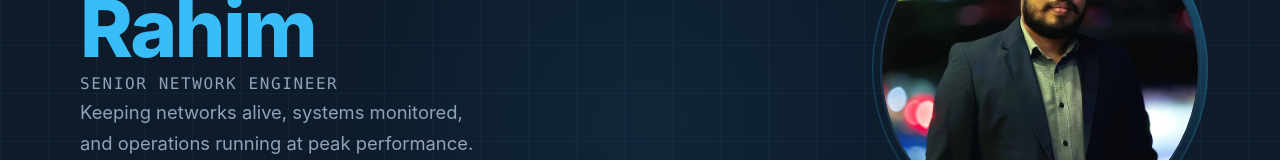
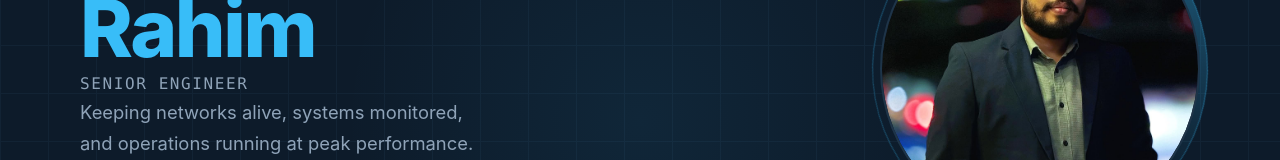
Before and after one commit to rahim161/portfolio, a plain HTML site: page index.html in a window 1280 px wide. Shown: the part 339-499 px from the top of the page. Drawn offline with Linux system fonts and the light colour scheme.

Commit message:
Update index.html

```diff
--- a/index.html
+++ b/index.html
@@ -3,9 +3,9 @@
 <head>
   <meta charset="UTF-8" />
   <meta name="viewport" content="width=device-width, initial-scale=1.0" />
-  <meta name="description" content="Md. Abdur Rahim — Senior Network Engineer specializing in system monitoring, troubleshooting, and operational support. Based in Dhaka, Bangladesh." />
+  <meta name="description" content="Md. Abdur Rahim — Senior Engineer specializing in system monitoring, troubleshooting, and operational support. Based in Dhaka, Bangladesh." />
   <meta name="keywords" content="network engineer, Dhaka, Bangladesh, Grafana, Nagios, ELK, system monitoring" />
-  <meta property="og:title" content="Md. Abdur Rahim — Senior Network Engineer" />
+  <meta property="og:title" content="Md. Abdur Rahim — Senior Engineer" />
   <meta property="og:description" content="Engineering professional specializing in network performance, monitoring, and operational support." />
   <title>Md. Abdur Rahim — Senior Network Engineer</title>
   <link rel="stylesheet" href="style.css" />
@@ -53,7 +53,7 @@
             Available for opportunities
           </div>
           <h1 class="hero-name">Md. Abdur<br><span class="name-accent">Rahim</span></h1>
-          <p class="hero-title">Senior Network Engineer</p>
+          <p class="hero-title">Senior Engineer</p>
           <p class="hero-tagline">Keeping networks alive, systems monitored,<br>and operations running at peak performance.</p>
           <div class="hero-location">
             <svg width="14" height="14" viewBox="0 0 24 24" fill="none" stroke="currentColor" stroke-width="2" aria-hidden="true"><path d="M21 10c0 7-9 13-9 13s-9-6-9-13a9 9 0 0 1 18 0z"/><circle cx="12" cy="10" r="3"/></svg>
@@ -79,7 +79,7 @@
         <div class="hero-photo-wrap">
           <div class="hero-photo-frame" aria-hidden="true"></div>
           <div class="hero-photo-outer">
-            <img src="photo.jpeg" alt="Md. Abdur Rahim — Senior Network Engineer" class="hero-photo" width="320" height="320" loading="eager" onerror="this.closest('.hero-photo-outer').classList.add('photo-fallback'); this.style.display='none';" />
+            <img src="photo.jpeg" alt="Md. Abdur Rahim — Senior Engineer" class="hero-photo" width="320" height="320" loading="eager" onerror="this.closest('.hero-photo-outer').classList.add('photo-fallback'); this.style.display='none';" />
             <div class="photo-fallback-initials" aria-hidden="true">AR</div>
           </div>
           <div class="hero-photo-tag" aria-hidden="true">
```
